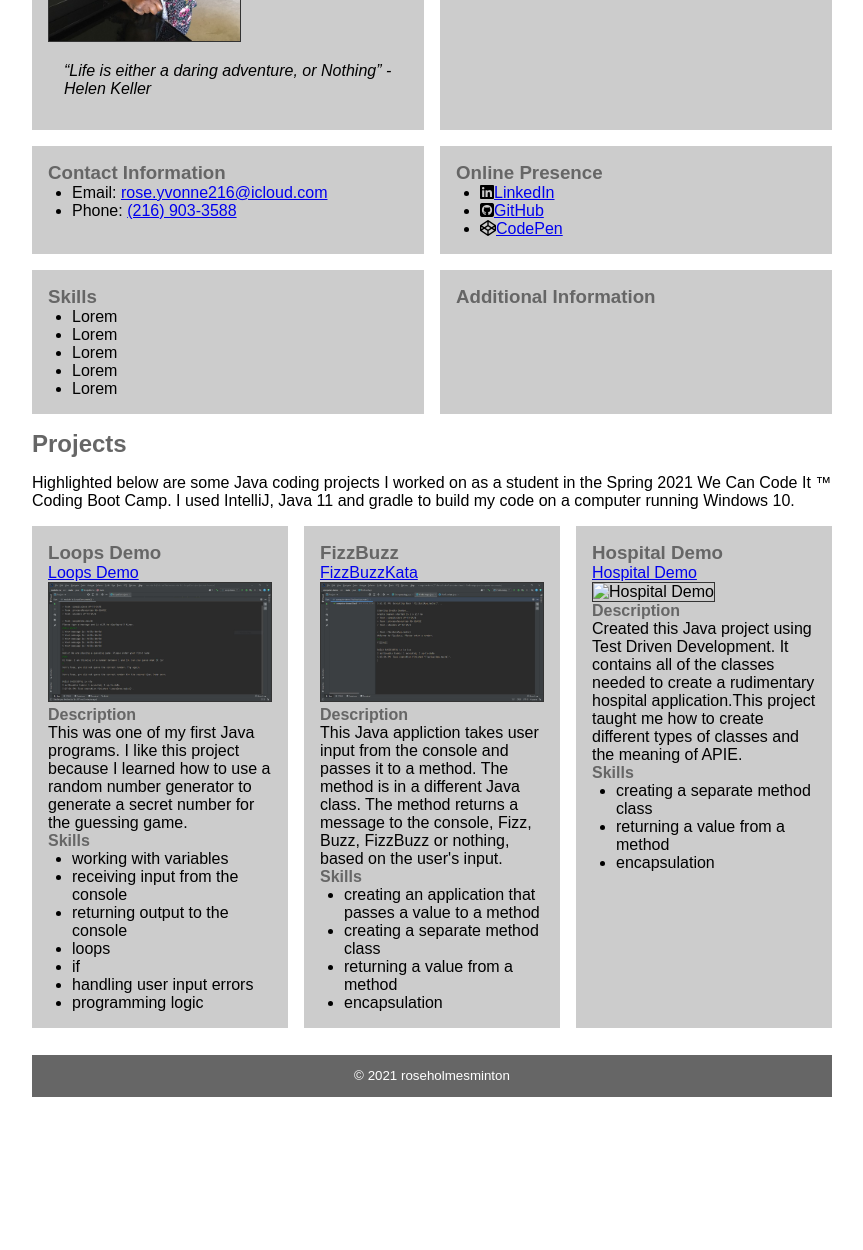
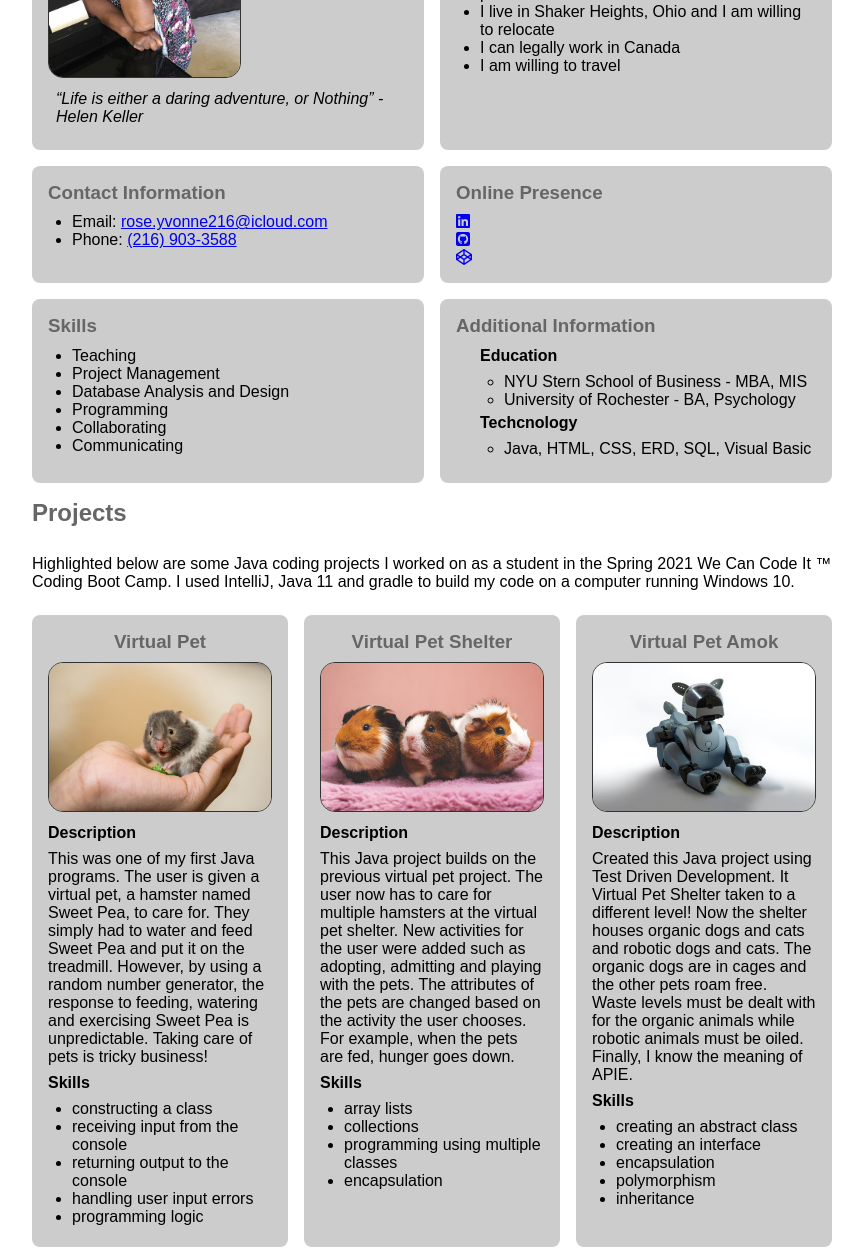
Before and after one commit to roseholmesminton/roseholmesminton.github.io, a plain HTML site: page index.html in a window 1280 px wide. Shown: the part 453-1703 px from the top of the page, without its empty margins (208-1071 px from the left). Before the commit the page ends 1563 px from the top, so only its background shows below. Drawn offline with Linux system fonts and the light colour scheme.

Commit message:
3rd Commit

```diff
--- a/index.html
+++ b/index.html
@@ -21,7 +21,7 @@
     </header>
     <main>
       <section id="aboutMe">
-        <h2>About</h2>
+        <h2>About Me</h2>
         <div id="about">
           <article>
             <figure>
@@ -36,7 +36,9 @@
               <li>I have 5+ years experience as a post-secondary instructor</li>
               <li>I’m currently learning Java, HTML, CSS, JavaScript</li>
               <li>I’m interested in an entry level programming position</li>
-              <li>I live in Shaker Heights, Ohio and am willing to locate</li>
+              <li>I live in Shaker Heights, Ohio and I am willing to relocate</li>
+              <li>I can legally work in Canada</li>
+              <li>I am willing to travel</li>
             </ul>
           </article>
           <article id="contact">
@@ -46,27 +48,35 @@
                 <li>Phone: <a href="tel:+1(216) 903-3588"> (216) 903-3588</a></li>
               </ul>
             </article>
+            <article id="online">
+              <h3>Online Presence</h3>
+              <p><a href="https://www.linkedin.com/in/rose-holmes-minton"><i class="fab fa-linkedin"></i></a>
+              <p><a href="https://github.com/roseholmesminton"><i class="fab fa-github-square"></i></a></p>
+              <p><a href="https://codepen.io/roseholmesminton"><i class="fab fa-codepen"></i></a></p>
+            </article>
             <article>
-              <h3>Online Presence</h3>
-              <ul>
-              <li><i class="fab fa-linkedin"></i><a href="www.linkedin.com/in/rose-holmes-minton">LinkedIn</a></li>
-              <li><i class="fab fa-github-square"></i><a href="https://github.com/roseholmesminton">GitHub</a></li>
-              <li><i class="fab fa-codepen"></i><a href="https://codepen.io/roseholmesminton">CodePen</a></li>
-              </ul>
-
-           </article>
-           <article>
               <h3>Skills</h3>
               <ul>
-                <li>Lorem</li>
-                <li>Lorem</li>
-                <li>Lorem</li>
-                <li>Lorem</li>
-                <li>Lorem</li>
+                <li>Teaching</li>
+                <li>Project Management</li>
+                <li>Database Analysis and Design</li>
+                <li>Programming</li>
+                <li>Collaborating</li>
+                <li>Communicating</li>
               </ul>
             </article>
             <article>
               <h3>Additional Information</h3>
+              <ul>
+                 <h4>Education</h4>
+                <ul>
+                <li>NYU Stern School of Business - MBA, MIS</li>
+                <li>University of Rochester - BA, Psychology</li>
+              </ul>
+              <h4> Techcnology</h4>
+              <ul>
+                <li>Java, HTML, CSS, ERD, SQL, Visual Basic</li>
+              </ul>
             </article>
       </div>
     </section>
@@ -77,53 +87,55 @@
       </p>
       <div id="projects">
         <article>
-          <h3>Loops Demo</h3>
-          <p>
-            <a href="https://github.com/roseholmesminton/roseholmesminton.github.io/blob/main/LoopsDemo.java">Loops Demo</a>
-            <p><img src="/images/LoopsDemo.JPG" alt="Loops Demo"/></p>
+          <h3>Virtual Pet</h3>
+            <p><a href="https://github.com/roseholmesminton/roseholmesminton.virtual-pet/tree/main/src">
+              <img src="/images/Hamster.JPG" alt="Hamster">
+              </a>
+            </p>
             <h4>Description</h4>
             <p>
-              This was one of my first Java programs. I like this project because I learned how to use a random number generator to generate a secret number for the guessing game.
+              This was one of my first Java programs. The user is given a virtual pet, a hamster named Sweet Pea, to care for. They  simply had to water and feed Sweet Pea and put it on the treadmill. However, by using a random number generator, the response to feeding, watering and exercising Sweet Pea is unpredictable. Taking care of pets is tricky business!
             </p>
             <h4>Skills</h4>
             <ul>
-              <li>working with variables</li>
+              <li>constructing a class</li>
               <li>receiving input from the console</li>
               <li>returning output to the console</li>
-              <li>loops</li>
-              <li>if</li>
               <li>handling user input errors</li>
-              <li>programming logic </li>
+              <li>programming logic</li>
             </ul>
         </article>
         <article>
-          <h3>FizzBuzz</h3>
-          <a href="https://github.com/roseholmesminton/roseholmesminton.github.io/commit/644ff3520e217273123d5b3f79b32e3b98c285a2">FizzBuzzKata</a>
-          <p><img src="/images/FizzBuzz.JPG" alt="FizzBuzz"/></p>
+          <h3>Virtual Pet Shelter</h3>
+          <p><a href="https://github.com/roseholmesminton/roseholmesminton.virtual-pet-shelter/tree/main/src">
+            <img src="/images/hamters-jaroslaw-slodkiewicz-SDIIfq6nhFU-unsplash.jpg" alt="Hamsters"/></a>
+          </p>
           <H4>Description</H4>
-          <p>This Java appliction takes user input from the console and passes it to a method. The method is in a different Java class. The method returns a message to the console, Fizz, Buzz, FizzBuzz or nothing, based on the user's input.</p>
+          <p>This Java project builds on the previous virtual pet project. The user now has to care for multiple hamsters at the virtual pet shelter. New activities for the user were added such as adopting, admitting and playing with the pets. The attributes of the pets are changed based on the activity the user chooses. For example, when the pets are fed, hunger goes down.</p>
           <h4>Skills</h4>
           <ul>
-            <li>creating an application that passes a value to a method</li>
-            <li>creating a separate method class</li>
-            <li>returning a value from a method</li>
+            <li>array lists</li>
+            <li>collections</li>
+            <li>programming using multiple classes</li>
             <li>encapsulation</li>
           </ul>
           </article>
           <article>
-            <h3>Hospital Demo</h3>
+            <h3>Virtual Pet Amok</h3>
 
-            <a href="https://github.com/roseholmesminton/hospital-demo/tree/master/src">Hospital Demo</a>
-            <p> <img src="/images/felipe-galvan-sweater-unsplash.jpg" alt="Hospital Demo"/></p>
+            <a href="https://github.com/roseholmesminton/roseholmesminton.virtual-pet-amok/tree/main/src">
+            <p> <img src="/images/robodog-brett-jordan-U32jeOdkgfA-unsplash.jpg" alt="Robodog"/></a></p>
             <p>
             <h4>Description</h4>
-              Created this Java project using Test Driven Development. It contains all of the classes needed to create a rudimentary hospital application.This project taught me how to create different types of classes and the meaning of APIE.
+              Created this Java project using Test Driven Development. It Virtual Pet Shelter taken to a different level! Now the shelter houses organic dogs and cats and robotic dogs and cats. The organic dogs are in cages and the other pets roam free. Waste levels must be dealt with for the organic animals while robotic animals must be oiled. Finally, I know the meaning of APIE.
             </p>
             <h4>Skills</h4>
             <ul>
-              <li>creating a separate method class</li>
-              <li>returning a value from a method</li>
+              <li>creating an abstract class</li>
+              <li>creating an interface</li>
               <li>encapsulation</li>
+              <li>polymorphism</li>
+              <li>inheritance</li>
               </ul>
             </article>
           </div>
--- a/style.css
+++ b/style.css
@@ -9,12 +9,16 @@ html {
   font-size: 16px;
   margin-top: 3em;
 }
-
+h4{
+  color:black;
+  padding-bottom: .5em;
+}
 h1,
 h2,
-h3,
-h4 {
+h3
+ {
   color: #666;
+  padding-bottom: .5em;
 }
 
 header,
@@ -22,6 +26,11 @@ main,
 footer {
   margin: 0 auto;
   max-width: 800px;
+}
+
+.fab fa-linkedin{
+  color: blue;
+  height:20px;
 }
 
 header {
@@ -50,12 +59,14 @@ nav a {
   color: #fff;
   padding: 0.5em 2em;
   text-decoration: none;
+  border-radius: 20px;
 }
 nav a:hover {
   background: #666;
 }
 section ul {
   padding-left: 1.5em;
+  padding-bottom: .3em;
 }
 #projects {
   display: grid;
@@ -63,19 +74,32 @@ section ul {
   grid-template-rows: auto;
   grid-gap: 1em;
 }
+#projects article h3{
+ text-align: center;
+}
+#projects article h4{
+  padding-top: .5em;
+}
 
 #projects article {
   background: #ccc;
   padding: 1em;
+  border-radius: 8px;
 }
 #projects article img {
   width: 100%;
   border: 1px solid #333;
   max-height: 4in;
+  border-radius: 15px;
 }
+#projects article img:hover {
+  border-color: #add8e6;
+  border-width: .25em;
+}
+
 figcaption {
   font-style: italic;
-  padding: 1em;
+  padding: .5em;
 }
 
 #about {
@@ -83,17 +107,23 @@ figcaption {
   grid-template-columns: repeat(2, 1fr);
   grid-template-rows: auto;
   grid-gap: 1em;
+
 }
 
 #about article {
   background: #ccc;
   padding: 1em;
+  border-radius: 8px;
+
+
+
 }
 #about article img {
   max-width: 300px;
-  align-items:center;
   border: 1px solid #333;
   max-height: 250px;
+  border-radius: 15px;
+
 }
 
 section {
@@ -103,6 +133,7 @@ section {
 
 section > p {
   margin: 1em 0;
+  padding-bottom: .5em;
 }
 footer {
   margin-top: 2em;
```
Also changed, not shown: images/FizzBuzz.JPG (deleted), images/Hamster.JPG (added), images/LoopsDemo.JPG (deleted), images/hamters-jaroslaw-slodkiewicz-SDIIfq6nhFU-unsplash.jpg (added), images/robodog-brett-jordan-U32jeOdkgfA-unsplash.jpg (added).
